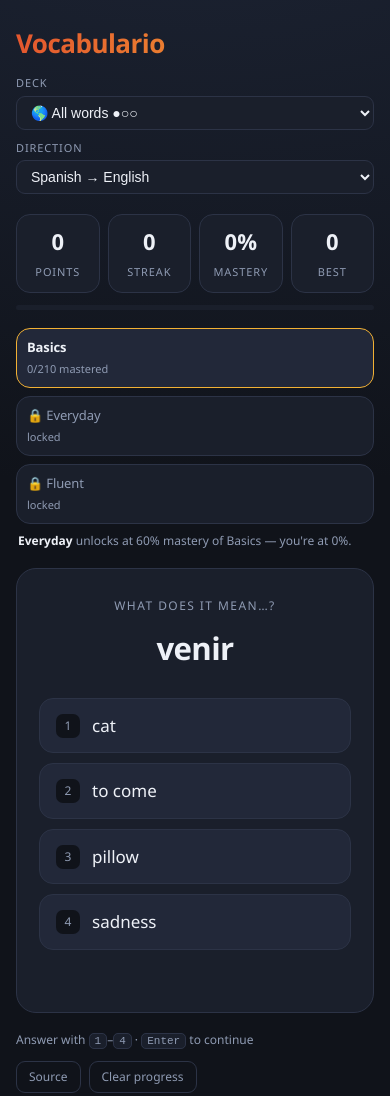
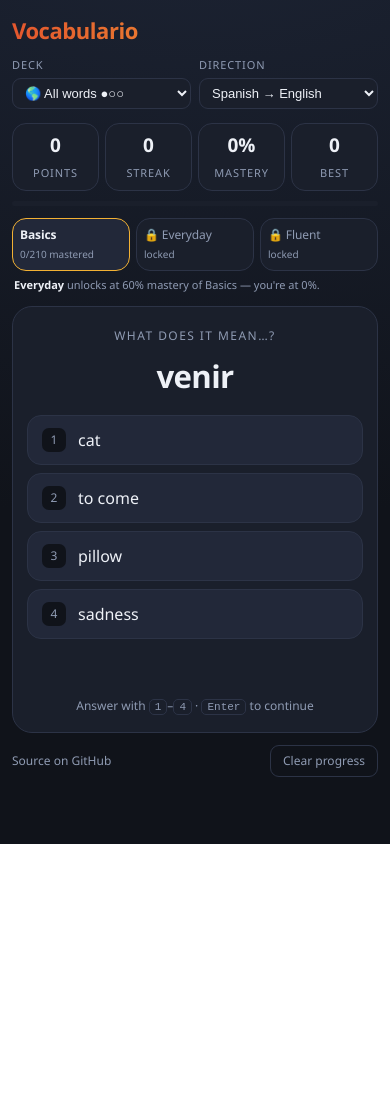
Before and after one commit to ryan-mapa/vocabulario, a website with bundled scripts: page index.html in a window 390 px wide. After the commit the page ends 844 px from the top, so only its background shows below. Built offline with nearby package versions, Linux system fonts and the light colour scheme.

Commit message:
Make the game playable on a phone
The answers were below the fold on every phone. At 390x844 the last two
options sat 123px past the bottom; at 360x640 the prompt itself started at
y=642 in a 640px viewport, so the question was invisible on load.

The cause was the mobile rules making things worse rather than better. The
stage row collapsed to one column -- three full-width buttons plus the unlock
note, 240px -- and the two selects stacked for another 118px. That is 358px
spent above the fold on controls touched once a session, pushing the answers,
touched ten times a round, off screen.

So the chrome gives up space first. The stage row stays three across (it fits
down to 95px columns), the selects go side by side in a grid with min-width:0
so they shrink instead of overflowing at 360px, and the surrounding padding,
type sizes and gaps tighten.

Height, not width, is the real constraint, so a second query keys off
max-height: 600px for short viewports -- an old SE, or any phone in landscape
-- and drops the unlock note the player has already read.

Measured with same-origin iframes at true device viewports, counting the
browser URL bar, with the keyboard hint hidden as it is on touch. All four
answers are now visible without scrolling on iPhone 14 (+111px headroom),
iPhone Plus (+138), Pro Max (+288), Android 360 (+4) and SE at full height
(+12). A 320x480 SE with its URL bar still scrolls; fitting it would mean
dropping the scoreboard or stage row, which is not worth it for a 2016 device.

Tap targets stay between 46 and 50px, above the 44px minimum, and no width
overflows horizontally.

Also, per review: the source link is now a plain "Source on GitHub" text link
where the keyboard hint used to sit, and the hint moved to the foot of the
question card, next to the keys it describes. It is hidden on coarse pointers,
where those keys do not exist and the round advances on its own.

Co-Authored-By: Claude Opus 5 <noreply@anthropic.com>
Claude-Session: https://claude.ai/code/session_01UuSSRKqwZmr6LXCnH5oMw8

```diff
--- a/index.html
+++ b/index.html
@@ -46,6 +46,7 @@
       <div class="choices" id="choices" translate="no"></div>
       <p class="feedback" id="feedback" role="status" aria-live="polite" translate="no">&nbsp;</p>
       <p class="variant-note" id="variant-note" translate="no" hidden></p>
+      <p class="hint">Answer with <kbd>1</kbd>–<kbd>4</kbd> · <kbd>Enter</kbd> to continue</p>
     </section>
 
     <section class="card summary" id="summary" hidden>
@@ -61,11 +62,8 @@
     </section>
 
     <footer class="footer">
-      <p class="hint">Answer with <kbd>1</kbd>–<kbd>4</kbd> · <kbd>Enter</kbd> to continue</p>
-      <div class="footer-actions">
-        <a class="ghost" href="https://github.com/ryan-mapa/vocabulario" target="_blank" rel="noopener noreferrer">Source</a>
-        <button class="ghost" id="reset" type="button">Clear progress</button>
-      </div>
+      <a class="source-link" href="https://github.com/ryan-mapa/vocabulario" target="_blank" rel="noopener noreferrer">Source on GitHub</a>
+      <button class="ghost" id="reset" type="button">Clear progress</button>
     </footer>
   </main>
 
--- a/style.css
+++ b/style.css
@@ -213,14 +213,15 @@ select {
 }
 
 .footer { display: flex; flex-wrap: wrap; align-items: center; justify-content: space-between; gap: 12px; margin-top: 18px; }
-.footer-actions { display: flex; align-items: center; gap: 8px; }
-.hint { margin: 0; font-size: 12px; color: var(--muted); }
+
+/* Lives at the foot of the question card, where the keys it names are in use. */
+.hint { margin: 18px 0 0; font-size: 12px; color: var(--muted); }
+
+.source-link { font-size: 12px; color: var(--muted); text-decoration: none; }
+.source-link:hover { color: var(--oro); text-decoration: underline; }
 kbd { background: var(--panel); border: 1px solid var(--line); border-radius: 5px; padding: 1px 5px; font-size: 11px; }
 
 .ghost {
-  display: inline-flex;
-  align-items: center;
-  text-decoration: none;
   font: inherit;
   font-size: 12px;
   color: var(--muted);
@@ -232,8 +233,60 @@ kbd { background: var(--panel); border: 1px solid var(--line); border-radius: 5p
 }
 .ghost:hover { color: var(--rojo); border-color: var(--rojo); }
 
+/* Phones: the vertical budget is the whole problem. Everything above the
+   question is touched once a session; the answers are touched ten times a
+   round. So the chrome gives up space first, and the stage row deliberately
+   stays three across — stacking it costs 240px to save nothing. */
 @media (max-width: 460px) {
-  .topbar { flex-direction: column; align-items: stretch; }
-  .settings { flex-direction: column; }
-  .stage-row { grid-template-columns: 1fr; }
+  body { padding: 14px 12px 24px; }
+
+  .topbar { flex-direction: column; align-items: stretch; gap: 10px; margin-bottom: 14px; }
+  .wordmark { font-size: 22px; }
+
+  /* Side by side rather than stacked. min-width:0 lets the grid track shrink
+     below the select's intrinsic width instead of overflowing the screen. */
+  .settings { display: grid; grid-template-columns: 1fr 1fr; gap: 8px; }
+  .field { min-width: 0; }
+  select { width: 100%; font-size: 13px; padding: 6px 8px; }
+
+  .scoreboard { gap: 6px; margin-bottom: 10px; }
+  .stat { padding: 7px 4px; }
+  .stat-value { font-size: 19px; }
+
+  .progress { margin-bottom: 12px; }
+  .stages { margin-bottom: 12px; }
+  .stage-row { gap: 6px; }
+  .stage { padding: 7px 7px 8px; }
+  .stage-name { font-size: 12px; }
+  .stage-meta { font-size: 10px; }
+  .unlock-note { margin-top: 6px; font-size: 11px; }
+
+  .card { padding: 20px 14px 16px; }
+  .prompt { margin: 8px 0 16px; }
+  .choices { gap: 8px; }
+  .choice { padding: 12px 14px; font-size: 16px; }
+
+  .footer { margin-top: 12px; }
 }
+
+/* Short viewports — an old iPhone SE, or any phone in landscape. Height is the
+   binding constraint here, not width, so this keys off height and trims the
+   persistent guidance the player has already read. */
+@media (max-height: 600px) {
+  .unlock-note { display: none; }
+  .scoreboard { margin-bottom: 6px; }
+  .stat { padding: 4px 4px; }
+  .stat-value { font-size: 17px; }
+  .stages { margin-bottom: 8px; }
+  .card { padding: 14px 14px 8px; }
+  .prompt { margin: 6px 0 10px; font-size: clamp(26px, 7vw, 34px); }
+  .choices { gap: 6px; }
+  .choice { padding: 10px 14px; }
+  .footer { margin-top: 10px; }
+}
+
+/* The hint names keyboard keys a touch device does not have — and on touch the
+   round advances on its own, so there is nothing left to say. */
+@media (pointer: coarse) {
+  .hint { display: none; }
+}
```
